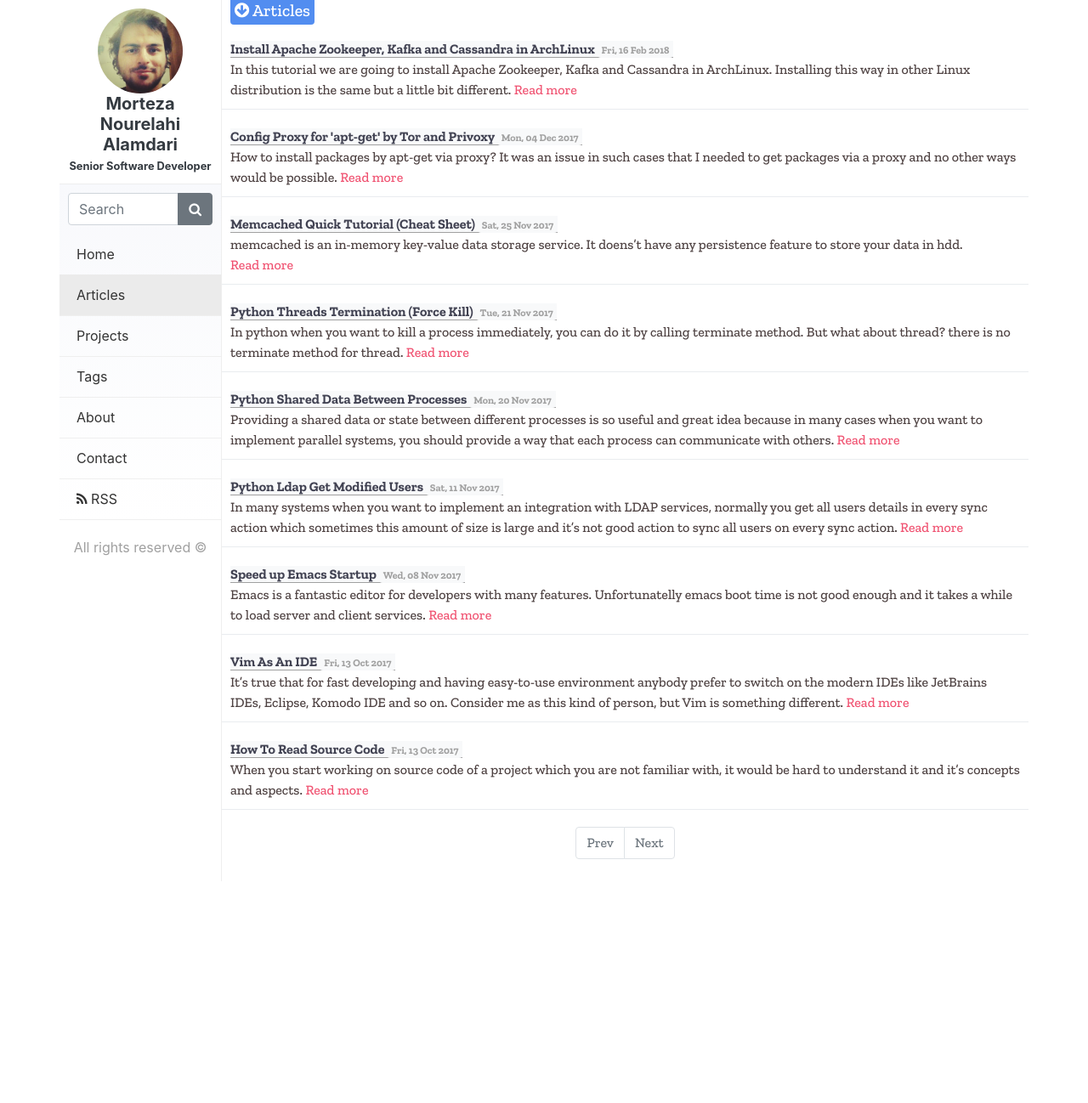
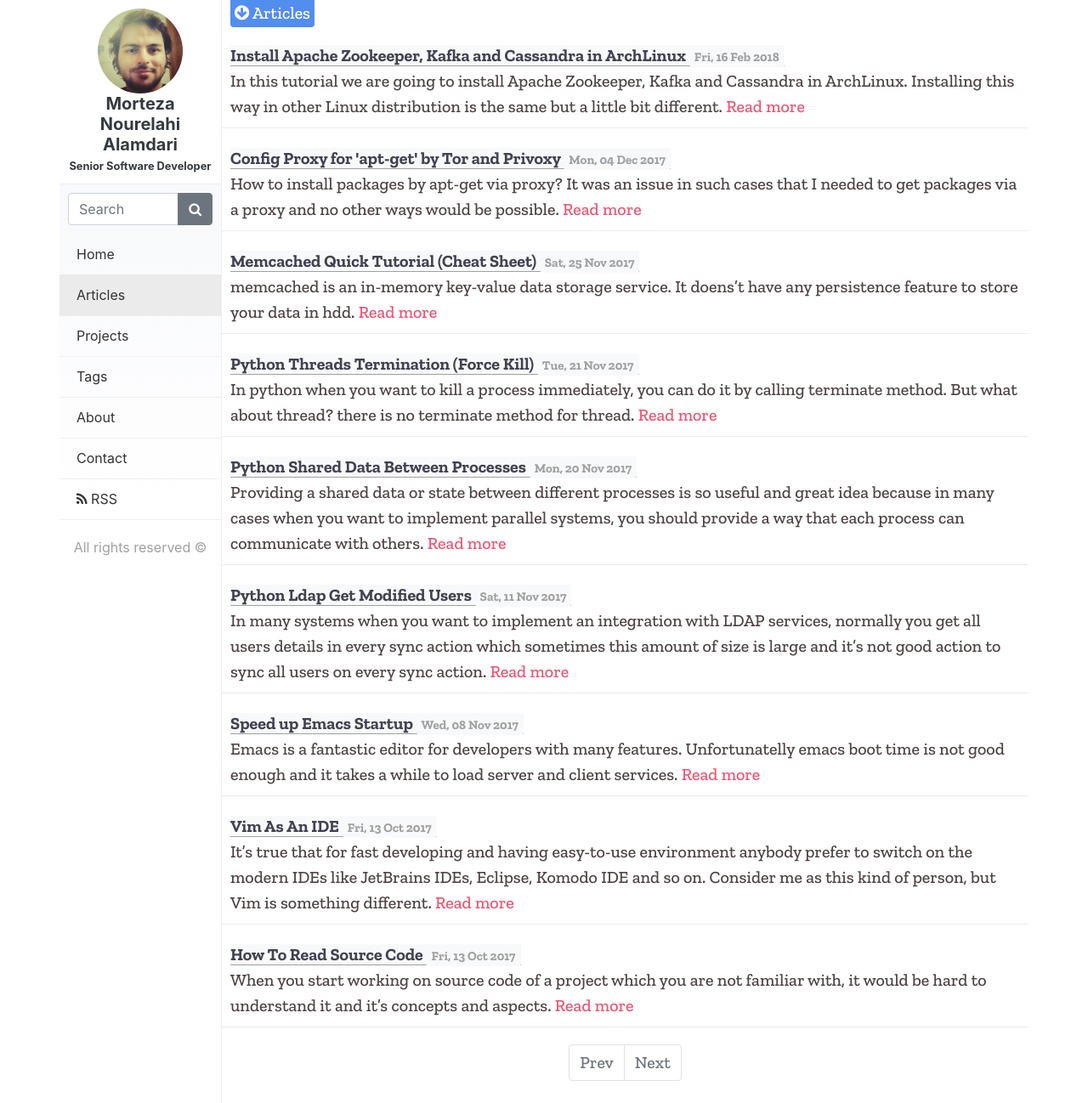
Before and after one commit to Mortezaipo/stage, a Jekyll site: the page built from index.html, in a window 1280 px wide. Shown: the whole page at 85% size. Built offline with Jekyll 4.4.1, drawn with Linux system fonts in a browser that asks for light colours; the list of posts is cut into pages by our own code; before the commit the page ends 1037 px from its top, so only the background shows below that.

Commit message:
Update site theme and config file.

```diff
--- a/_config.yml
+++ b/_config.yml
@@ -14,7 +14,8 @@ twitter_username: mortezaipo
 # Build settings
 markdown: kramdown
 
-plugins: [jekyll-paginate]
+gems: [jekyll-paginate]
+plugins_dir: [jekyll-paginate]
 
 paginate: 10
 paginate_path: "/posts/page:num/"
--- a/inc/css/main.css
+++ b/inc/css/main.css
@@ -14,6 +14,7 @@ div.body {
     font-weight: 500;
     color: #4E4242;
     font-family: 'Zilla Slab', serif;
+    font-size: 20px;
 }
 /* end main structure */
 
```
